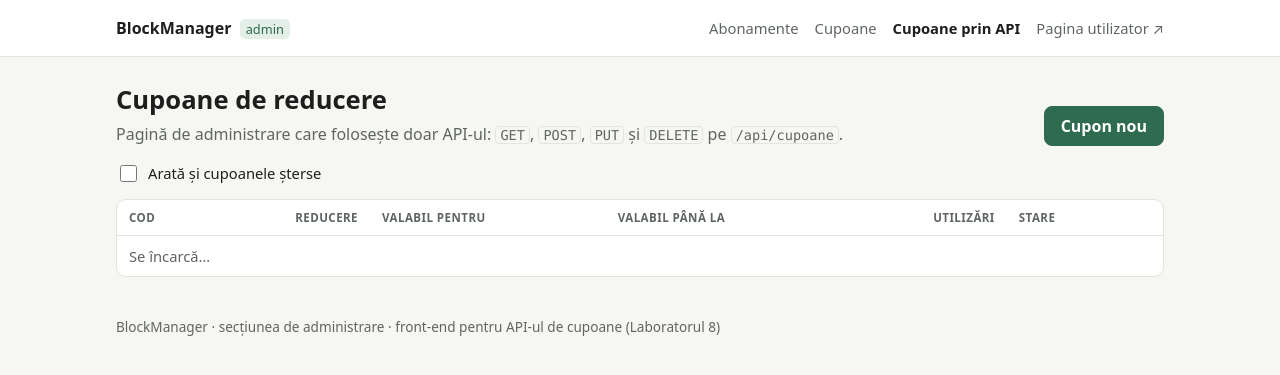
After one commit to angheltofan/BlocManager, a web app: file orm-codefirst/web-api/public/admin/cupoane.html in a window 1280 px wide. The commit adds this page. Shown: the top 375 px of the page. Run offline with its HTML, style and script files only (its server is not run), Linux system fonts and the light colour scheme.

Commit message:
Laborator 8: front-end CRUD in sectiunea admin, publicare pe IIS

```diff
--- /dev/null
+++ b/orm-codefirst/web-api/public/admin/cupoane.html
@@ -0,0 +1,77 @@
+<!doctype html>
+<html lang="ro">
+<head>
+  <meta charset="utf-8">
+  <meta name="viewport" content="width=device-width, initial-scale=1">
+  <title>Cupoane prin API · BlockManager admin</title>
+  <link rel="stylesheet" href="/stil.css">
+</head>
+<body>
+  <header class="bara">
+    <div class="continut bara-interior">
+      <span class="marca">BlockManager <span class="marca-sectiune">admin</span></span>
+      <nav class="navigare" aria-label="Navigare">
+        <a data-admin="/abonamente" href="http://localhost:3001/abonamente">Abonamente</a>
+        <a data-admin="/cupoane" href="http://localhost:3001/cupoane">Cupoane</a>
+        <a href="/admin/cupoane.html" aria-current="page">Cupoane prin API</a>
+        <a href="/">Pagina utilizator ↗</a>
+      </nav>
+    </div>
+  </header>
+
+  <main class="continut">
+    <div class="antet-sectiune">
+      <div>
+        <h1>Cupoane de reducere</h1>
+        <p class="estompat">Pagină de administrare care folosește doar API-ul: <code>GET</code>, <code>POST</code>, <code>PUT</code> și <code>DELETE</code> pe <code>/api/cupoane</code>.</p>
+      </div>
+      <button class="buton principal" id="nou">Cupon nou</button>
+    </div>
+
+    <label class="bifa-filtru"><input type="checkbox" id="sterse"> Arată și cupoanele șterse</label>
+
+    <div class="tabel-container">
+      <table>
+        <thead>
+          <tr><th>Cod</th><th class="numar">Reducere</th><th>Valabil pentru</th><th>Valabil până la</th><th class="numar">Utilizări</th><th>Stare</th><th><span class="ascuns">Acțiuni</span></th></tr>
+        </thead>
+        <tbody id="lista"><tr><td colspan="7" class="estompat">Se încarcă…</td></tr></tbody>
+      </table>
+    </div>
+
+    <section id="detalii" class="card detalii-cupon" hidden aria-live="polite"></section>
+  </main>
+
+  <dialog id="formular-dialog" aria-labelledby="formular-titlu">
+    <form id="formular" class="formular-api" novalidate>
+      <h2 id="formular-titlu">Cupon nou</h2>
+      <p class="alerta-form" id="formular-eroare" hidden></p>
+      <div class="camp"><label for="f-cod">Cod</label><input id="f-cod" name="cod" maxlength="30" autocomplete="off" placeholder="ex. IARNA25" required><p class="eroare-camp" data-eroare="cod"></p></div>
+      <div class="camp"><label for="f-procent">Reducere (%)</label><input id="f-procent" name="reducereProcent" type="number" step="0.01" min="0.01" max="100" required><p class="eroare-camp" data-eroare="reducereProcent"></p></div>
+      <div class="camp"><label for="f-plan">Valabil pentru</label><select id="f-plan" name="planCod"></select><p class="eroare-camp" data-eroare="planCod"></p></div>
+      <div class="camp"><label for="f-data">Valabil până la</label><input id="f-data" name="valabilPana" type="date" required><p class="eroare-camp" data-eroare="valabilPana"></p></div>
+      <div class="camp"><label for="f-max">Utilizări maxime</label><input id="f-max" name="utilizariMaxime" type="number" min="1" step="1" required><p class="eroare-camp" data-eroare="utilizariMaxime"></p></div>
+      <label class="bifa-filtru"><input id="f-activ" name="activ" type="checkbox" checked> Activ</label>
+      <div class="actiuni-dialog">
+        <button type="submit" class="buton principal" id="salveaza">Salvează</button>
+        <button type="button" class="buton" data-inchide>Renunță</button>
+      </div>
+    </form>
+  </dialog>
+
+  <dialog id="stergere-dialog" aria-labelledby="stergere-titlu">
+    <div class="formular-api">
+      <h2 id="stergere-titlu">Ștergi cuponul?</h2>
+      <p class="estompat" id="stergere-text"></p>
+      <div class="actiuni-dialog">
+        <button type="button" class="buton pericol-plin" id="confirma-stergere">Șterge</button>
+        <button type="button" class="buton" data-inchide>Renunță</button>
+      </div>
+    </div>
+  </dialog>
+
+  <div id="mesaj" class="mesaj" role="status" aria-live="polite" hidden></div>
+  <footer class="continut subsol">BlockManager · secțiunea de administrare · front-end pentru API-ul de cupoane (Laboratorul 8)</footer>
+  <script src="/admin/cupoane.js"></script>
+</body>
+</html>
--- /dev/null
+++ b/orm-codefirst/web-api/public/admin/cupoane.js
@@ -0,0 +1,182 @@
+// Pagina de administrare (servita de web-api la /admin/cupoane.html): front-end pentru operatiile CRUD ale API-ului de cupoane (Laboratorul 7):
+//   GET /api/cupoane, GET /api/cupoane/:id, POST /api/cupoane, PUT /api/cupoane/:id,
+//   DELETE /api/cupoane/:id (stergere logica), POST /api/cupoane/:id/restaurare
+"use strict";
+
+const $ = (id) => document.getElementById(id);
+const esc = (t) => String(t ?? "").replace(/[&<>"']/g, (c) => ({ "&": "&amp;", "<": "&lt;", ">": "&gt;", '"': "&quot;", "'": "&#39;" })[c]);
+const zi = (iso) => iso.split("-").reverse().join(".");
+const procent = (n) => n.toLocaleString("ro-RO", { maximumFractionDigits: 2 }) + "%";
+const STARE = { ACTIV: ["Activ", "verde"], INACTIV: ["Inactiv", "gri"], EXPIRAT: ["Expirat", "gri"], EPUIZAT: ["Epuizat", "galben"], STERS: ["Șters", "rosu"] };
+let planuri = [];
+let editatId = null; // null = cupon nou
+let deStersId = null;
+
+async function api(cale, metoda = "GET", corp) {
+  const r = await fetch(cale, { method: metoda, headers: corp ? { "Content-Type": "application/json" } : {}, body: corp ? JSON.stringify(corp) : undefined });
+  const date = r.status === 204 ? null : await r.json();
+  if (!r.ok) throw Object.assign(new Error(date?.eroare ?? `Eroare ${r.status}`), { status: r.status, date });
+  return date;
+}
+
+let ceas;
+function mesaj(text, tip = "ok") {
+  const el = $("mesaj");
+  el.textContent = text;
+  el.className = `mesaj ${tip}`;
+  el.hidden = false;
+  clearTimeout(ceas);
+  ceas = setTimeout(() => (el.hidden = true), 5000);
+}
+
+const eticheta = (s) => `<span class="eticheta ${STARE[s][1]}">${STARE[s][0]}</span>`;
+
+// ---- Get: lista ----
+async function incarcaLista() {
+  const cupoane = await api(`/api/cupoane${$("sterse").checked ? "?sterse=1" : ""}`);
+  $("lista").innerHTML = cupoane.length
+    ? cupoane
+        .map(
+          (c) => `<tr class="${c.stare === "STERS" ? "rand-sters" : ""}">
+      <td><button class="legatura cod" data-detalii="${c.id}">${esc(c.cod)}</button></td>
+      <td class="numar">${procent(c.reducereProcent)}</td>
+      <td>${c.planDenumire ? `Planul ${esc(c.planDenumire)}` : "Orice plan plătit"}</td>
+      <td>${zi(c.valabilPana)}</td>
+      <td class="numar">${c.utilizari} / ${c.utilizariMaxime}</td>
+      <td>${eticheta(c.stare)}</td>
+      <td class="legaturi">${
+        c.stare === "STERS"
+          ? `<button class="legatura" data-restaurare="${c.id}">Restaurează</button>`
+          : `<button class="legatura" data-editare="${c.id}">Modifică</button> <button class="legatura pericol" data-stergere="${c.id}">Șterge</button>`
+      }</td>
+    </tr>`,
+        )
+        .join("")
+    : `<tr><td colspan="7" class="estompat">Nu există cupoane.</td></tr>`;
+}
+
+// ---- Get(id): detalii ----
+async function arataDetalii(id) {
+  const c = await api(`/api/cupoane/${id}`);
+  const el = $("detalii");
+  el.hidden = false;
+  el.innerHTML = `<div class="antet-sectiune"><div><p class="eticheta-mica">GET /api/cupoane/${c.id}</p><h2 class="cod">${esc(c.cod)} ${eticheta(c.stare)}</h2></div>
+    <button class="buton" data-inchide-detalii>Închide</button></div>
+    <dl class="grila-detalii">
+      <div><dt>Reducere</dt><dd>${procent(c.reducereProcent)}</dd></div>
+      <div><dt>Valabil pentru</dt><dd>${c.planDenumire ? `Planul ${esc(c.planDenumire)} (${esc(c.planCod)})` : "Orice plan plătit"}</dd></div>
+      <div><dt>Valabil până la</dt><dd>${zi(c.valabilPana)}</dd></div>
+      <div><dt>Utilizări</dt><dd>${c.utilizari} din ${c.utilizariMaxime} (rămase ${c.utilizariRamase})</dd></div>
+      <div><dt>Activ</dt><dd>${c.activ ? "Da" : "Nu"}</dd></div>
+    </dl>`;
+  el.scrollIntoView({ behavior: "smooth", block: "nearest" });
+}
+
+// ---- Post / Put: formularul ----
+function golesteErori() {
+  document.querySelectorAll("[data-eroare]").forEach((p) => (p.textContent = ""));
+  $("formular-eroare").hidden = true;
+}
+
+async function deschideFormular(id) {
+  editatId = id;
+  golesteErori();
+  const f = $("formular");
+  f.reset();
+  if (id === null) {
+    $("formular-titlu").textContent = "Cupon nou";
+    $("f-data").value = new Date(Date.now() + 30 * 864e5).toISOString().slice(0, 10);
+    $("f-max").value = 1;
+    $("f-activ").checked = true;
+  } else {
+    const c = await api(`/api/cupoane/${id}`);
+    $("formular-titlu").textContent = `Modifică cuponul ${c.cod}`;
+    $("f-cod").value = c.cod;
+    $("f-procent").value = c.reducereProcent;
+    $("f-plan").value = c.planCod ?? "";
+    $("f-data").value = c.valabilPana;
+    $("f-max").value = c.utilizariMaxime;
+    $("f-activ").checked = c.activ;
+  }
+  $("formular-dialog").showModal();
+  $("f-cod").focus();
+}
+
+$("formular").addEventListener("submit", async (e) => {
+  e.preventDefault();
+  golesteErori();
+  const corp = {
+    cod: $("f-cod").value.trim(),
+    reducereProcent: $("f-procent").value === "" ? null : Number($("f-procent").value),
+    planCod: $("f-plan").value || null,
+    valabilPana: $("f-data").value,
+    utilizariMaxime: $("f-max").value === "" ? null : Number($("f-max").value),
+    activ: $("f-activ").checked,
+  };
+  const buton = $("salveaza");
+  buton.disabled = true;
+  try {
+    const c = editatId === null ? await api("/api/cupoane", "POST", corp) : await api(`/api/cupoane/${editatId}`, "PUT", corp);
+    $("formular-dialog").close();
+    mesaj(editatId === null ? `Cuponul ${c.cod} a fost adăugat (POST, 201).` : `Cuponul ${c.cod} a fost modificat (PUT, 200).`);
+    await incarcaLista();
+    await arataDetalii(c.id);
+  } catch (err) {
+    const erori = err.date?.erori ?? {};
+    for (const [camp, text] of Object.entries(erori)) {
+      const p = document.querySelector(`[data-eroare="${camp}"]`);
+      if (p) p.textContent = text;
+    }
+    const general = $("formular-eroare");
+    general.textContent = `${err.message} (HTTP ${err.status ?? "?"})`;
+    general.hidden = false;
+  } finally {
+    buton.disabled = false;
+  }
+});
+
+// ---- Delete ----
+async function cereStergere(id) {
+  const c = await api(`/api/cupoane/${id}`);
+  deStersId = id;
+  $("stergere-titlu").textContent = `Ștergi cuponul ${c.cod}?`;
+  $("stergere-text").textContent = "Ștergerea este logică: cuponul nu mai apare în listă și nu mai poate fi folosit, dar rămâne în baza de date și poate fi restaurat.";
+  $("stergere-dialog").showModal();
+}
+
+$("confirma-stergere").addEventListener("click", async () => {
+  try {
+    await api(`/api/cupoane/${deStersId}`, "DELETE");
+    $("stergere-dialog").close();
+    $("detalii").hidden = true;
+    mesaj("Cuponul a fost șters (DELETE, 204).");
+    await incarcaLista();
+  } catch (err) {
+    mesaj(err.message, "eroare");
+  }
+});
+
+// ---- evenimente ----
+document.addEventListener("click", (e) => {
+  const b = e.target.closest("button");
+  if (!b) return;
+  if (b.id === "nou") void deschideFormular(null);
+  else if (b.dataset.detalii) void arataDetalii(b.dataset.detalii).catch((err) => mesaj(err.message, "eroare"));
+  else if (b.dataset.editare) void deschideFormular(Number(b.dataset.editare)).catch((err) => mesaj(err.message, "eroare"));
+  else if (b.dataset.stergere) void cereStergere(Number(b.dataset.stergere)).catch((err) => mesaj(err.message, "eroare"));
+  else if (b.dataset.restaurare)
+    void api(`/api/cupoane/${b.dataset.restaurare}/restaurare`, "POST")
+      .then((c) => (mesaj(`Cuponul ${c.cod} a fost restaurat; este inactiv până îl activezi.`), incarcaLista()))
+      .catch((err) => mesaj(err.message, "eroare"));
+  else if ("inchide" in b.dataset) b.closest("dialog").close();
+  else if ("inchideDetalii" in b.dataset) $("detalii").hidden = true;
+});
+$("sterse").addEventListener("change", () => void incarcaLista());
+
+async function porneste() {
+  api("/api/config").then((c) => document.querySelectorAll("[data-admin]").forEach((a) => (a.href = c.adresaAdmin + a.dataset.admin))).catch(() => {});
+  planuri = (await api("/api/planuri")).filter((p) => Number(p.pretLunar) > 0);
+  $("f-plan").innerHTML = `<option value="">Orice plan plătit</option>` + planuri.map((p) => `<option value="${p.cod}">${esc(p.denumire)}</option>`).join("");
+  await incarcaLista();
+}
+porneste().catch((e) => mesaj(`Nu am putut încărca datele: ${e.message}`, "eroare"));
--- a/orm-codefirst/web-api/public/index.html
+++ b/orm-codefirst/web-api/public/index.html
@@ -13,7 +13,10 @@
       <div class="bara-dreapta">
         <label for="asociatie" class="ascuns">Asociația</label>
         <select id="asociatie" aria-label="Asociația"></select>
-        <a class="legatura-admin" href="http://localhost:3001/abonamente">Admin ↗</a>
+        <nav class="navigare" aria-label="Navigare">
+          <a href="/" aria-current="page">Abonamentul meu</a>
+          <a class="legatura-admin" data-admin href="http://localhost:3001/abonamente">Admin ↗</a>
+        </nav>
       </div>
     </div>
   </header>
--- a/orm-codefirst/web-api/public/stil.css
+++ b/orm-codefirst/web-api/public/stil.css
@@ -134,3 +134,36 @@ td.minus { color: var(--rosu); }
 .bara-dreapta { flex-wrap: wrap; }
 .bara select { max-width: min(320px, 70vw); }
 .legatura-admin { white-space: nowrap; }
+.navigare { display: flex; gap: 16px; align-items: center; }
+.navigare a { color: var(--estompat); text-decoration: none; font-size: 0.92rem; }
+.navigare a[aria-current="page"] { color: var(--text); font-weight: 600; }
+
+/* Laboratorul 8: front-end CRUD cupoane */
+code { font: 0.85em ui-monospace, "Cascadia Mono", Consolas, monospace; background: var(--fundal); border: 1px solid var(--margine); padding: 0 4px; border-radius: 4px; }
+.bifa-filtru { display: inline-flex; align-items: center; gap: 8px; margin: 16px 0 4px; font-size: 0.92rem; }
+.bifa-filtru input { width: 17px; height: 17px; accent-color: var(--accent); }
+.legatura { background: none; border: 0; padding: 0; color: var(--accent); font: inherit; cursor: pointer; text-decoration: underline; text-underline-offset: 2px; }
+.legatura.pericol, .legatura.pericol:hover { color: var(--rosu); }
+.legaturi { text-align: right; white-space: nowrap; }
+.legaturi .legatura { margin-left: 12px; }
+button.cod { text-decoration: none; font-family: ui-monospace, "Cascadia Mono", Consolas, monospace; font-weight: 600; }
+tr.rand-sters td { color: var(--estompat); }
+tr.rand-sters button.cod { color: var(--estompat); text-decoration: line-through; }
+.eticheta.gri { background: var(--fundal); color: var(--estompat); }
+.eticheta.rosu { background: var(--rosu-slab); color: var(--rosu); }
+.detalii-cupon { margin-top: 20px; }
+.grila-detalii { display: grid; grid-template-columns: repeat(auto-fill, minmax(200px, 1fr)); gap: 12px 20px; margin: 14px 0 0; }
+.grila-detalii dt { font-size: 0.8rem; color: var(--estompat); }
+.grila-detalii dd { margin: 2px 0 0; font-weight: 550; }
+dialog { border: 1px solid var(--margine); border-radius: 12px; padding: 0; background: var(--suprafata); color: var(--text); width: min(460px, calc(100% - 32px)); }
+dialog::backdrop { background: rgb(0 0 0 / 0.35); }
+.formular-api { padding: 20px; }
+.formular-api h2 { margin-bottom: 12px; }
+.formular-api .camp { margin-bottom: 12px; }
+.formular-api label { display: block; font-weight: 600; font-size: 0.9rem; margin-bottom: 4px; }
+.formular-api .bifa-filtru { display: inline-flex; margin: 0 0 6px; }
+.formular-api input:not([type=checkbox]), .formular-api select { width: 100%; min-height: 38px; padding: 6px 10px; border-radius: 8px; border: 1px solid var(--margine); background: var(--fundal); color: var(--text); font: inherit; }
+.eroare-camp { color: var(--rosu); font-size: 0.85rem; margin-top: 3px; min-height: 0; }
+.alerta-form { background: var(--rosu-slab); color: var(--rosu); padding: 8px 12px; border-radius: 8px; margin-bottom: 12px; }
+.actiuni-dialog { display: flex; gap: 10px; margin-top: 14px; }
+.buton.pericol-plin { background: var(--rosu); border-color: var(--rosu); color: #fff; }
--- a/orm-codefirst/web-api/src/controllers/MonetizareController.ts
+++ b/orm-codefirst/web-api/src/controllers/MonetizareController.ts
@@ -20,7 +20,7 @@ import { actiuneDto, pachetDto, planDto, rezultatPlanDto, stareDto } from "../dt
  * Toata logica este in nivelul Services; controller-ul doar citeste cererea si converteste raspunsul in DTO.
  */
 export class MonetizareController {
-  private readonly s: Pick<Dependente, "serviciuPlanuri" | "serviciuAbonamente" | "serviciuComenzi" | "serviciuPlati" | "serviciuTokeni" | "serviciuCupoane" | "db">;
+  private readonly s: Pick<Dependente, "serviciuPlanuri" | "serviciuAbonamente" | "serviciuComenzi" | "serviciuPlati" | "serviciuTokeni" | "serviciuCupoane" | "magistralaEvenimente" | "db">;
 
   constructor(dep: Dependente) {
     this.s = dep;
@@ -76,6 +76,9 @@ export class MonetizareController {
 
   plateste = async (req: Request, res: Response) => {
     const p = await this.s.serviciuPlati.plateste(id(req));
+    // consumatorii evenimentului PlataEfectuata (factura, notificare, audit) ruleaza separat de tranzactie;
+    // raspunsul asteapta sa termine, ca pagina care se reincarca dupa plata sa vada deja factura
+    await this.s.magistralaEvenimente.asteaptaConsumatorii();
     res.json({
       mesaj: p.tip === "ABONAMENT"
         ? `Plata ${p.referinta} (${p.suma.replace(".", ",")} lei) a fost înregistrată. ${p.descriere} este activ: ${p.tokeniAlocati} tokeni alocați.`
--- a/orm-codefirst/web-mvc/src/server.ts
+++ b/orm-codefirst/web-mvc/src/server.ts
@@ -32,6 +32,8 @@ app.use(express.static(path.join(radacina, "public")));
 
 // logul fiecarei cereri HTTP (metoda, adresa, status, durata)
 app.use((req, res, next) => {
+  // paginile admin arata date care se schimba: nu se pastreaza in cache (browser sau proxy-ul IIS)
+  if (!req.path.endsWith(".css")) res.set("Cache-Control", "no-store");
   const start = Date.now();
   res.on("finish", () => {
     if (!req.path.endsWith(".css")) logger.info(`${req.method} ${req.originalUrl}`, { status: res.statusCode, ms: Date.now() - start });
--- a/orm-codefirst/web-mvc/views/partials/inceput.ejs
+++ b/orm-codefirst/web-mvc/views/partials/inceput.ejs
@@ -13,6 +13,7 @@
       <nav aria-label="Navigare principală">
         <a href="/abonamente">Abonamente</a>
         <a href="/cupoane">Cupoane</a>
+        <a href="<%= adresaUtilizator %>/admin/cupoane.html">Cupoane prin API ↗</a>
         <a href="<%= adresaUtilizator %>">Pagina utilizator ↗</a>
       </nav>
     </div>
```
Also changed, not shown: CLAUDE.md (+2 -1 lines), laboratoare/laborator8/verificare_publicare.txt (added, +14 -0 lines), orm-codefirst/publicare/ecosystem.config.cjs (added, +23 -0 lines), orm-codefirst/web-api/public/app.js (+13 -0 lines), orm-codefirst/web-api/src/controllers/CupoaneController.ts (+7 -0 lines), orm-codefirst/web-api/src/server.ts (+9 -0 lines), orm-codefirst/README.md, 5 other files.
